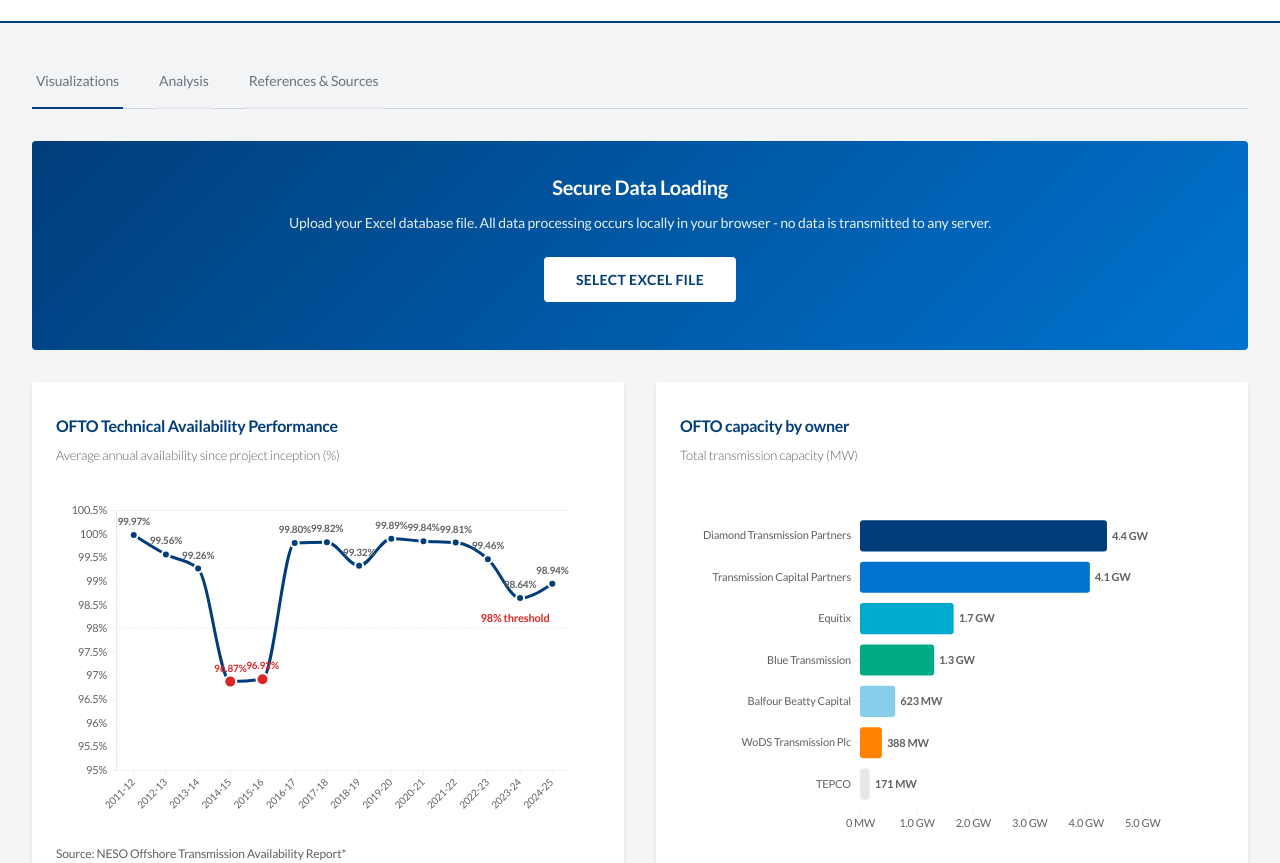
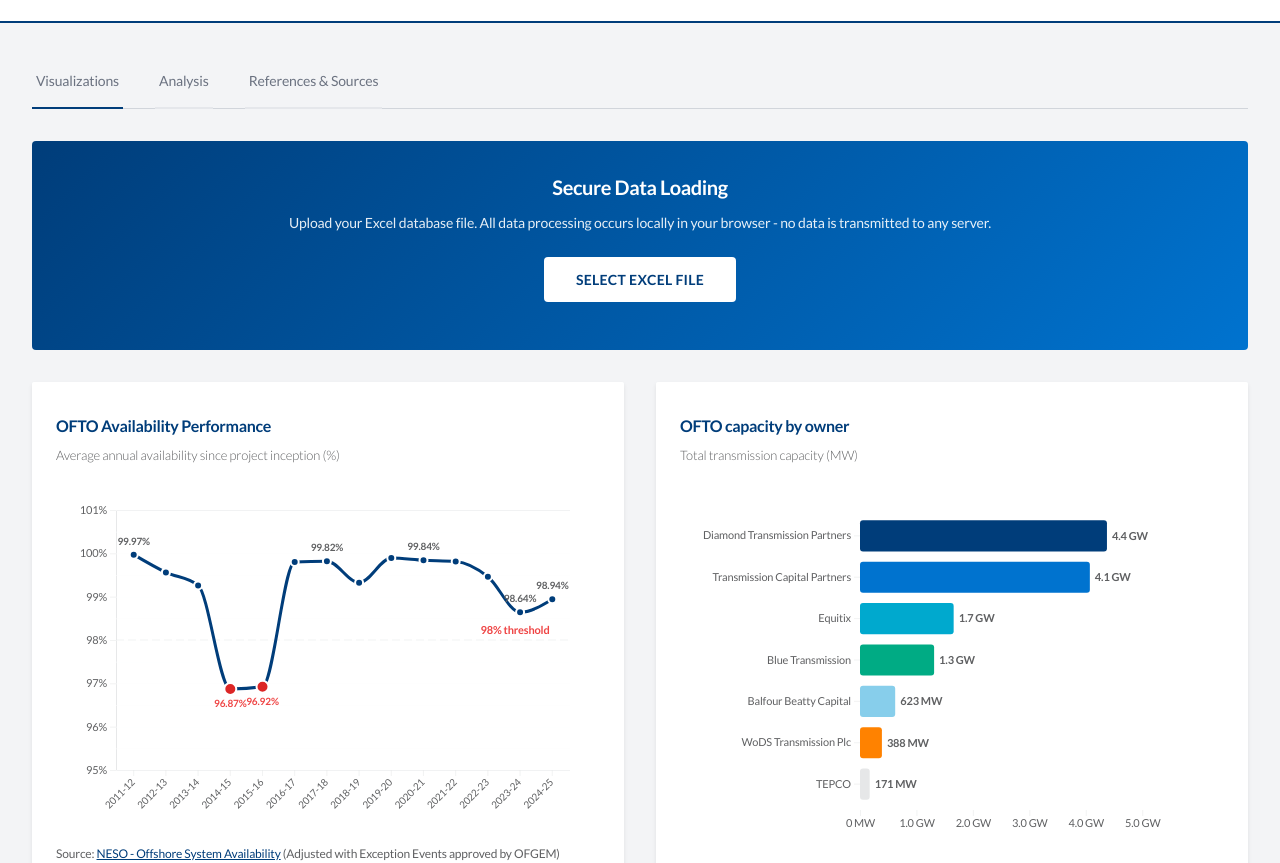
Before and after one commit to gbao/OFTO, a plain HTML site: page index.html in a window 1280 px wide. Shown: the part 87-950 px from the top of the page. Drawn offline with nearby package versions, Linux system fonts and the light colour scheme.

Commit message:
Improve OFTO Availability Performance chart readability
- Update chart title to 'OFTO Availability Performance'
- Change Y-axis to 1% steps (95%, 96%, 97%, 98%, 99%, 100%, 101%)
- Update source to NESO with hyperlink to system performance reports
- Change threshold line to brighter red (#ef4444) for better visibility
- Reduce label density (show first, last, below threshold, and every 3rd year)
- Position 2014-15 and 2015-16 labels below points for clarity

```diff
--- a/index.html
+++ b/index.html
@@ -230,10 +230,10 @@
                 <div class="grid grid-cols-1 lg:grid-cols-2 gap-8">
                     <!-- Chart 1: Technical Availability by Project -->
                     <div class="chart-container">
-                        <div class="chart-title">OFTO Technical Availability Performance</div>
+                        <div class="chart-title">OFTO Availability Performance</div>
                         <div class="chart-subtitle">Average annual availability since project inception (%)</div>
                         <div id="chart1"></div>
-                        <p class="text-xs mt-4" style="color: var(--mckinsey-gray);">Source: NESO Offshore Transmission Availability Report*<br><span style="font-style: italic;">*Adjusted with Exception Events approved by Ofgem</span></p>
+                        <p class="text-xs mt-4" style="color: var(--mckinsey-gray);">Source: <a href="https://www.neso.energy/industry-information/industry-data-and-reports/system-performance-reports" target="_blank" style="color: var(--mckinsey-blue); text-decoration: underline;">NESO - Offshore System Availability</a> (Adjusted with Exception Events approved by OFGEM)</p>
                     </div>
 
                     <!-- Chart 2: Ownership Capacity -->
@@ -766,7 +766,7 @@
                 .padding(0.1);
 
             const y = d3.scaleLinear()
-                .domain([95, 100.5])
+                .domain([95, 101])
                 .range([height, 0]);
 
             // Line generator
@@ -784,13 +784,13 @@
                     .tickFormat('')
                 );
 
-            // Add threshold line at 98% - more prominent
+            // Add threshold line at 98% - bright red for visibility
             svg.append('line')
                 .attr('x1', 0)
                 .attr('x2', width)
                 .attr('y1', y(98))
                 .attr('y2', y(98))
-                .attr('stroke', '#dc2626')
+                .attr('stroke', '#ef4444')
                 .attr('stroke-width', 3)
                 .attr('stroke-dasharray', '8,4')
                 .attr('opacity', 1);
@@ -812,7 +812,7 @@
                 .attr('y', y(98) - 6)
                 .attr('text-anchor', 'middle')
                 .attr('font-size', '11px')
-                .attr('fill', '#dc2626')
+                .attr('fill', '#ef4444')
                 .attr('font-weight', '700')
                 .text('98% threshold');
 
@@ -850,13 +850,21 @@
                 .attr('stroke', 'white')
                 .attr('stroke-width', 2);
 
-            // Value labels - prevent overlap with threshold line
+            // Value labels - show selectively to reduce density
             svg.selectAll('.value-label')
                 .data(data)
                 .enter()
+                .filter((d, i) => {
+                    // Show labels for: first, last, below threshold, and every 3rd year
+                    return i === 0 || i === data.length - 1 || d.availability < 98 || i % 3 === 0;
+                })
                 .append('text')
                 .attr('x', d => x(d.year) + x.bandwidth() / 2)
                 .attr('y', d => {
+                    // Position 2014-15 and 2015-16 below the point
+                    if (d.year === '2014-15' || d.year === '2015-16') {
+                        return y(d.availability) + 18;
+                    }
                     // If close to 98% threshold, position label strategically
                     if (Math.abs(d.availability - 98) < 0.5) {
                         return d.availability > 98 ? y(d.availability) - 10 : y(d.availability) + 18;
@@ -866,7 +874,7 @@
                 .attr('text-anchor', 'middle')
                 .attr('font-size', '10px')
                 .attr('font-weight', '700')
-                .attr('fill', d => d.availability < 98 ? '#dc2626' : colors.gray)
+                .attr('fill', d => d.availability < 98 ? '#ef4444' : colors.gray)
                 .text(d => `${d.availability.toFixed(2)}%`);
 
             // X-axis
@@ -881,10 +889,10 @@
                 .attr('dy', '.15em')
                 .attr('transform', 'rotate(-45)');
 
-            // Y-axis
+            // Y-axis with 1% steps
             svg.append('g')
                 .attr('class', 'axis')
-                .call(d3.axisLeft(y).tickFormat(d => `${d}%`));
+                .call(d3.axisLeft(y).ticks(6).tickValues([95, 96, 97, 98, 99, 100, 101]).tickFormat(d => `${d}%`));
 
             // Remove axis lines for cleaner look
             svg.selectAll('.axis path').remove();
```
